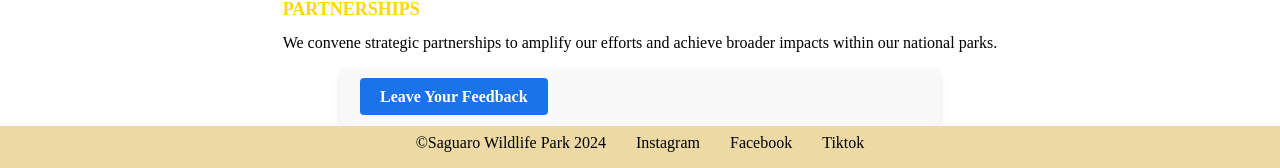
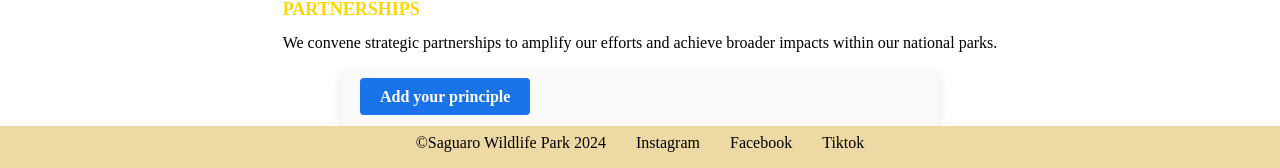
Before and after one commit to wkosso/N317-Spikey-Cactus, a Next.js app: page /about in a window 1280 px wide. Shown: the part 2951-3119 px from the top of the page. Built offline with nearby package versions, Linux system fonts and the light colour scheme.

Commit message:
changed the name for my button

```diff
--- a/src/app/about/page.js
+++ b/src/app/about/page.js
@@ -71,7 +71,7 @@ Chartered by Congress in 1967, the National Park Foundation is rooted in a legac
 
       <div className={entryStles.container}>
         <Link   href="/about/principles/entry" className={entryStles.button}>
-          Leave Your Feedback
+          Add your principle
         </Link>
       </div>
         </main>
```
